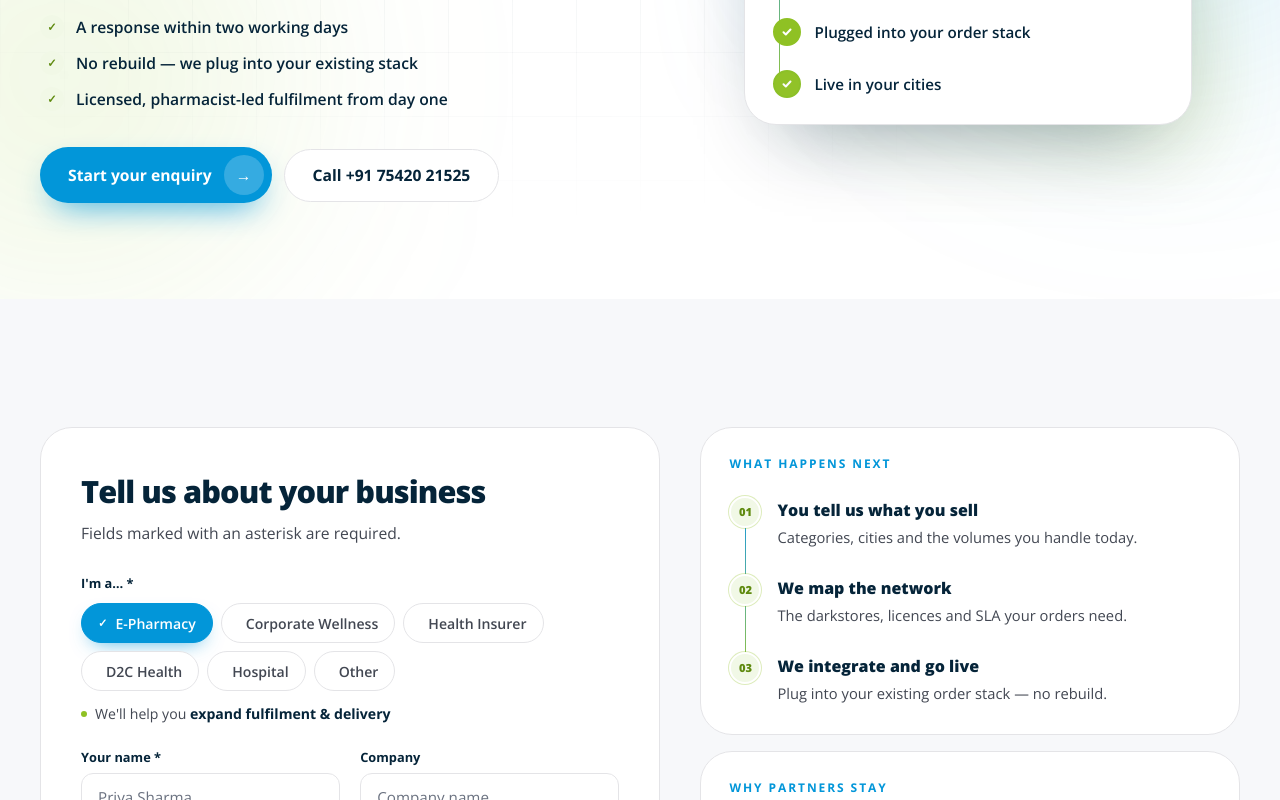
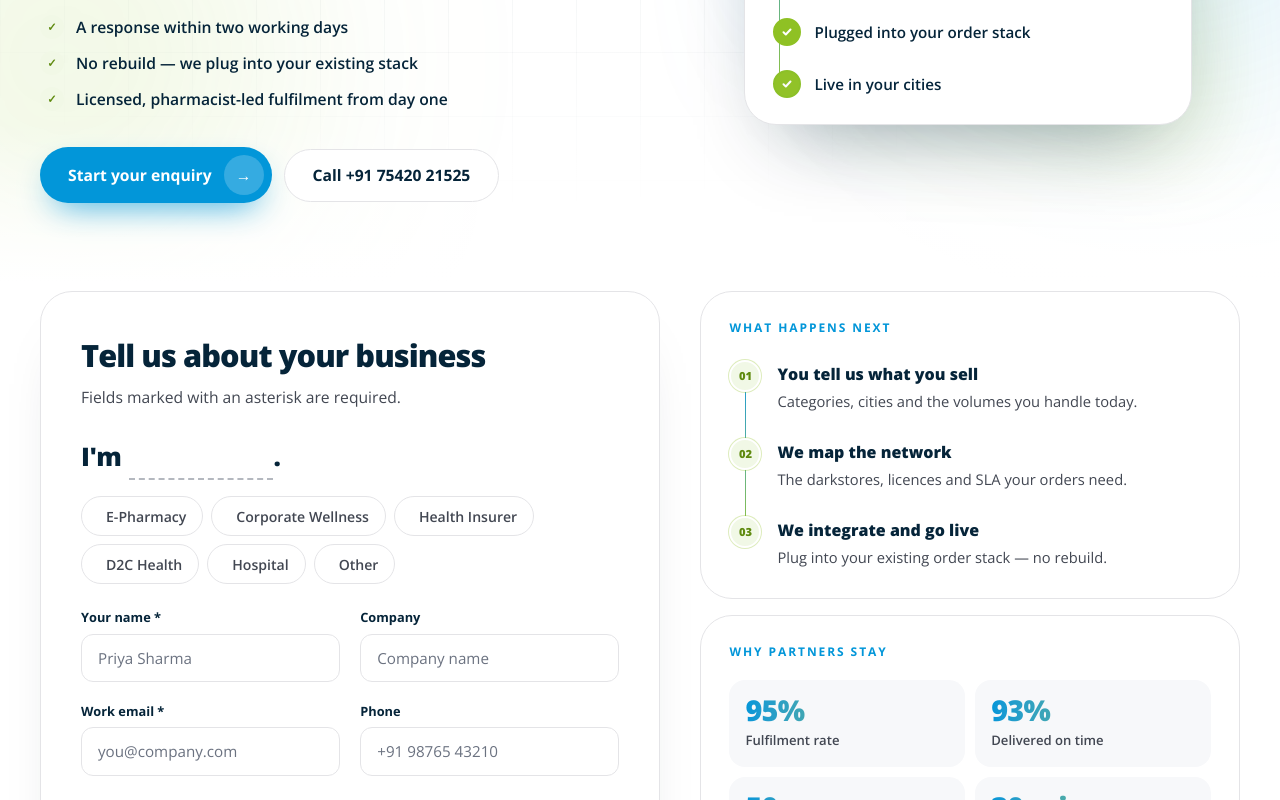
Before and after one commit to AryanF2025/NewDocPharmacWebsite, a React (Vite) app: page /partner in a window 1280 px wide. Shown: the part 460-1260 px from the top of the page. Built offline with nearby package versions, Linux system fonts and the light colour scheme.

Commit message:
Contact form: 'I'm ____.' sentence filled by the chosen business (now required), hero and form on one surface, dropdown menu no longer hidden behind later fields

```diff
--- a/src/data/contact.js
+++ b/src/data/contact.js
@@ -18,30 +18,30 @@ export const CONTACT_HERO = {
 
 /** The five audiences in the slider. `value` is what the form submits. */
 export const BUSINESS_TYPES = [
-  { value: "e-pharmacy", tab: "E-Pharmacy", label: "E-Pharmacy", heading: "Expand fulfilment & delivery", image: stillPick },
+  { value: "e-pharmacy", phrase: "an e-pharmacy", tab: "E-Pharmacy", label: "E-Pharmacy", heading: "Expand fulfilment & delivery", image: stillPick },
   {
-    value: "corporate-wellness",
+    value: "corporate-wellness", phrase: "a corporate wellness platform",
     tab: "Corporate Wellness",
     label: "Corporate Wellness",
     heading: "Connect healthcare demand to supply",
     image: stillVerify,
   },
   {
-    value: "health-insurer",
+    value: "health-insurer", phrase: "a health insurer",
     tab: "Health Insurer",
     label: "Health Insurer",
     heading: "Enable medicine access for members",
     image: stillHandover,
   },
   {
-    value: "d2c-health",
+    value: "d2c-health", phrase: "a D2C health & wellness brand",
     tab: "D2C Health",
     label: "D2C Health & Wellness Brand",
     heading: "Scale fulfilment & delivery",
     image: stillPack,
   },
-  { value: "hospital", tab: "Hospital", label: "Doctor / Hospital", heading: "Extend care beyond the hospital", image: stillRider },
-  { value: "other", tab: "Other", label: "Other", heading: "Tell us what you need", image: stillPick },
+  { value: "hospital", phrase: "a doctor or hospital", tab: "Hospital", label: "Doctor / Hospital", heading: "Extend care beyond the hospital", image: stillRider },
+  { value: "other", phrase: "something else", tab: "Other", label: "Other", heading: "Tell us what you need", image: stillPick },
 ];
 
 /** The slider shows every audience except the catch-all. */
@@ -56,7 +56,7 @@ export const CONTACT_INITIAL = {
   company: "",
   email: "",
   phone: "",
-  businessType: BUSINESS_TYPES[0].value,
+  businessType: "", // chosen by the visitor; the form asks for it
   monthlyOrders: MONTHLY_ORDERS[1],
   cities: "",
   message: "",
--- a/src/pages/Partner.jsx
+++ b/src/pages/Partner.jsx
@@ -71,6 +71,7 @@ function validate(form) {
   if (!form.name.trim()) errors.name = "Please tell us your name.";
   if (!form.email.trim()) errors.email = "Please add an email we can reply to.";
   else if (!/^[^\s@]+@[^\s@]+\.[^\s@]{2,}$/.test(form.email.trim())) errors.email = "That email doesn't look right.";
+  if (!form.businessType) errors.businessType = "Pick the option that fits your business.";
   if (form.phone.trim() && !/^[+\d][\d\s-]{7,}$/.test(form.phone.trim())) errors.phone = "That phone number doesn't look right.";
   return errors;
 }
@@ -102,25 +103,46 @@ function Field({ label, error, children, hint, labelId }) {
  * line under it saying what we'll help that business do. Arrow keys move
  * between the choices, as in any radio group.
  */
-function BusinessTypeChips({ value, onPick }) {
-  const index = Math.max(0, BUSINESS_TYPES.findIndex((type) => type.value === value));
-  const current = BUSINESS_TYPES[index];
+function BusinessTypeChips({ value, onPick, error }) {
+  const index = BUSINESS_TYPES.findIndex((type) => type.value === value);
+  const current = index >= 0 ? BUSINESS_TYPES[index] : null;
 
   const onKeyDown = (event) => {
     const step = { ArrowRight: 1, ArrowDown: 1, ArrowLeft: -1, ArrowUp: -1 }[event.key];
     if (!step) return;
     event.preventDefault();
-    const next = (index + step + BUSINESS_TYPES.length) % BUSINESS_TYPES.length;
+    const from = index < 0 ? (step > 0 ? -1 : 0) : index;
+    const next = (from + step + BUSINESS_TYPES.length) % BUSINESS_TYPES.length;
     onPick(BUSINESS_TYPES[next].value);
     event.currentTarget.querySelectorAll('[role="radio"]')[next]?.focus();
   };
 
   return (
     <div className="field">
-      <p id="businessType-label" className="mb-2.5 text-[0.8rem] font-bold text-jet">
-        I&apos;m a… *
+      {/* The question as a sentence: the choice writes itself into the blank. */}
+      <p id="businessType-label" className="flex flex-wrap items-baseline gap-x-2 text-[clamp(1.25rem,2.2vw,1.6rem)] font-extrabold tracking-[-0.02em] text-jet">
+        <span>I&apos;m</span>
+        <span
+          className={clsx(
+            "relative inline-flex min-w-[9rem] justify-center border-b-2 px-1 pb-0.5 transition-colors duration-300",
+            current ? "border-brand-blue text-brand-blue" : error ? "border-dashed border-[#c2410c]" : "border-dashed border-ink-faint/50"
+          )}
+        >
+          {current ? (
+            <span key={current.value} className="blank-fill">
+              {current.phrase}
+            </span>
+          ) : (
+            <span className="text-ink-faint/50" aria-hidden>
+              &nbsp;
+            </span>
+          )}
+          {!current ? <span className="sr-only">(choose below)</span> : null}
+        </span>
+        <span className="-ml-2">.</span>
       </p>
-      <div role="radiogroup" aria-labelledby="businessType-label" onKeyDown={onKeyDown} className="flex flex-wrap gap-2">
+
+      <div role="radiogroup" aria-labelledby="businessType-label" aria-invalid={Boolean(error)} onKeyDown={onKeyDown} className="mt-4 flex flex-wrap gap-2">
         {BUSINESS_TYPES.map((type, i) => {
           const active = i === index;
           return (
@@ -129,7 +151,7 @@ function BusinessTypeChips({ value, onPick }) {
               type="button"
               role="radio"
               aria-checked={active}
-              tabIndex={active ? 0 : -1}
+              tabIndex={active || (index < 0 && i === 0) ? 0 : -1}
               onClick={() => onPick(type.value)}
               className={clsx(
                 "inline-flex min-h-10 items-center gap-2 rounded-full border px-4 text-[0.88rem] font-semibold outline-none transition-[background-color,border-color,color,box-shadow,transform] duration-300 focus-visible:shadow-[0_0_0_3px_rgba(2,150,217,.2)] active:scale-[0.97]",
@@ -152,7 +174,11 @@ function BusinessTypeChips({ value, onPick }) {
           );
         })}
       </div>
-      {/* What we'll help with — changes with the choice. */}
+
+      {error ? (
+        <p className="mt-2.5 text-[0.78rem] font-semibold text-[#c2410c]">{error}</p>
+      ) : current ? (
+        // What we'll help with — changes with the choice.
         <p key={current.value} className="choice-note mt-3 flex items-center gap-2 text-[0.88rem] text-ink-soft">
           <span className="h-1.5 w-1.5 shrink-0 rounded-full bg-brand-green" />
           {current.value === "other" ? (
@@ -163,7 +189,8 @@ function BusinessTypeChips({ value, onPick }) {
             </span>
           )}
         </p>
-      <input type="hidden" name="businessType" value={current.value} />
+      ) : null}
+      <input type="hidden" name="businessType" value={value} />
     </div>
   );
 }
@@ -276,7 +303,9 @@ function PartnerHero() {
   return (
     <section className="relative overflow-hidden bg-white">
       <HeroBackdrop focus="40% 40%" />
-      <div className="relative mx-auto grid max-w-[84rem] items-center gap-14 px-5 pb-20 pt-28 md:px-10 md:pt-36 lg:grid-cols-[minmax(0,1.1fr)_minmax(0,1fr)] lg:pb-24">
+      {/* Fade the backdrop out at the bottom so the form below continues the same surface. */}
+      <div aria-hidden className="pointer-events-none absolute inset-x-0 bottom-0 h-40 bg-gradient-to-b from-transparent to-white" />
+      <div className="relative mx-auto grid max-w-[84rem] items-center gap-14 px-5 pb-20 pt-28 md:px-10 md:pt-36 lg:grid-cols-[minmax(0,1.1fr)_minmax(0,1fr)] lg:pb-20">
         <div>
           <HeroHeading eyebrow={CONTACT_HERO.eyebrow} lines={CONTACT_HERO.title} className="max-w-2xl text-[clamp(2.2rem,4.6vw,3.8rem)]" />
           <Enter as="p" delay={0.3} className="mt-5 max-w-xl text-[clamp(1.02rem,1.4vw,1.15rem)] leading-relaxed text-ink-soft">
@@ -329,7 +358,10 @@ export default function Partner() {
     setErrors((e) => (e[key] ? { ...e, [key]: undefined } : e));
   };
 
-  const pickType = (value) => setForm((f) => ({ ...f, businessType: value }));
+  const pickType = (value) => {
+    setForm((f) => ({ ...f, businessType: value }));
+    setErrors((e) => (e.businessType ? { ...e, businessType: undefined } : e));
+  };
 
   const onSubmit = async (event) => {
     event.preventDefault();
@@ -354,11 +386,12 @@ export default function Partner() {
       <PartnerHero />
 
       {/* ------------------------------------------------ form + aside --- */}
-      <section className="bg-floral py-24 md:py-32">
+      {/* Same white surface as the hero, so the page reads as one piece. */}
+      <section className="bg-white pb-24 pt-2 md:pb-32">
         {/* min-w-0 on the columns: a long address row may truncate, never widen the page. */}
         <div className="mx-auto grid max-w-[84rem] gap-6 px-5 md:px-10 lg:grid-cols-[1.15fr_1fr] lg:gap-10 [&>*]:min-w-0">
           <Reveal from="left">
-            <div className="rounded-[2rem] border border-hairline bg-white p-6 md:p-10">
+            <div className="rounded-[2rem] border border-hairline bg-white p-6 shadow-[0_30px_60px_-42px_rgba(5,36,57,.35)] md:p-10">
               {status === "sent" ? (
                 <div className="sent flex min-h-[26rem] flex-col items-start justify-center">
                   <span className="sent-badge flex h-16 w-16 items-center justify-center rounded-2xl bg-brand-green text-white">
@@ -389,7 +422,7 @@ export default function Partner() {
                   <p className="mt-2 text-[0.98rem] text-ink-soft">Fields marked with an asterisk are required.</p>
 
                   <div className="mt-7">
-                    <BusinessTypeChips value={form.businessType} onPick={pickType} />
+                    <BusinessTypeChips value={form.businessType} onPick={pickType} error={errors.businessType} />
                   </div>
 
                   <div className="mt-6 grid gap-5 sm:grid-cols-2">
--- a/src/styles/index.css
+++ b/src/styles/index.css
@@ -1313,3 +1313,29 @@
 .choice-note {
   animation: rise-in 0.45s var(--ease-brand) both;
 }
+
+/* "I'm ____": the chosen phrase rises into the blank. */
+.blank-fill {
+  display: inline-block;
+  animation: blank-in 0.5s var(--ease-brand) both;
+}
+@keyframes blank-in {
+  from {
+    opacity: 0;
+    transform: translateY(60%);
+    filter: blur(4px);
+  }
+  to {
+    opacity: 1;
+    transform: none;
+    filter: none;
+  }
+}
+
+/* The field in use sits above its neighbours, so an open dropdown menu is
+   never covered by the fields below it (each field animates in, which makes
+   it its own layer). */
+.field:focus-within {
+  position: relative;
+  z-index: 30;
+}
```
Lines whose indentation alone changed are shown as unchanged.
